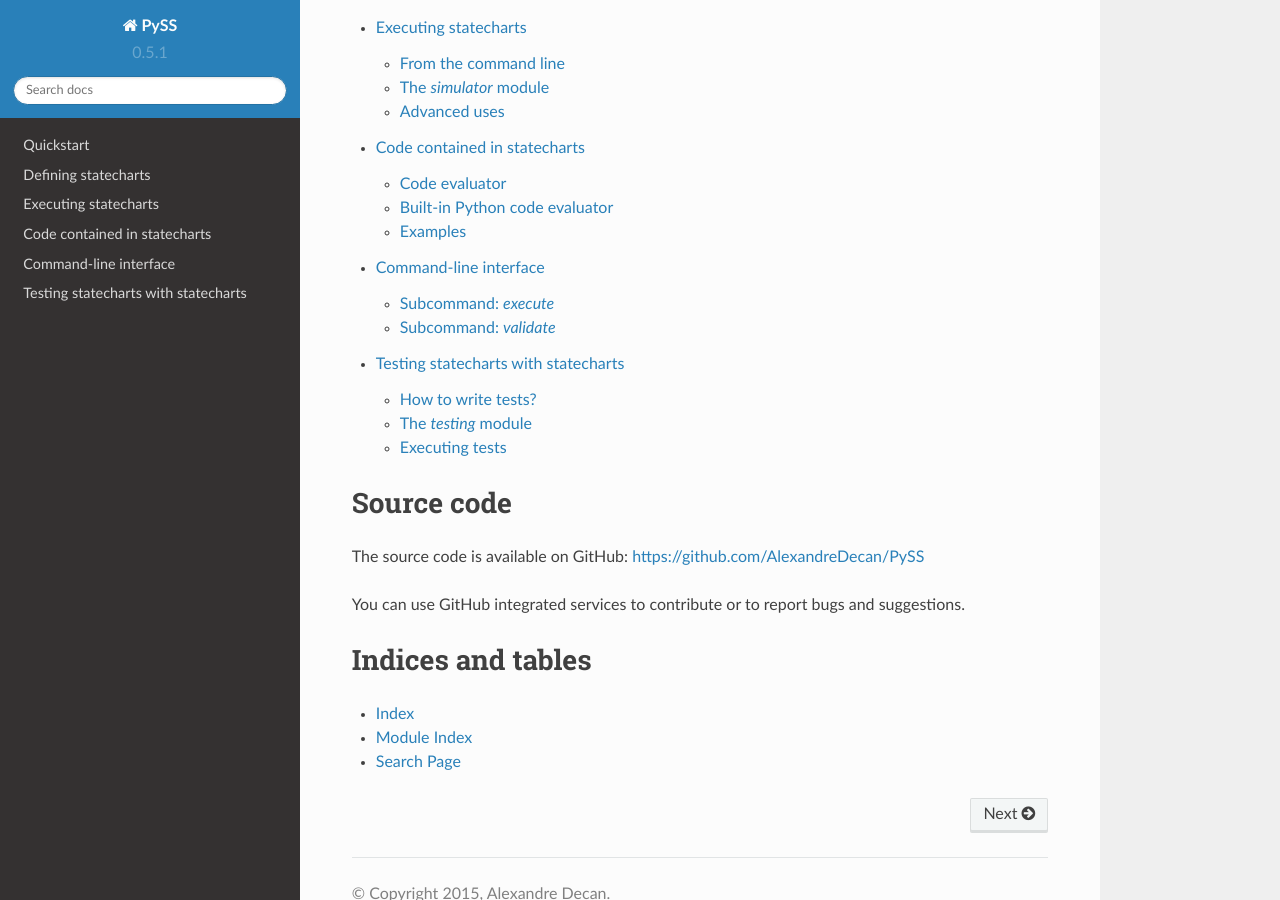
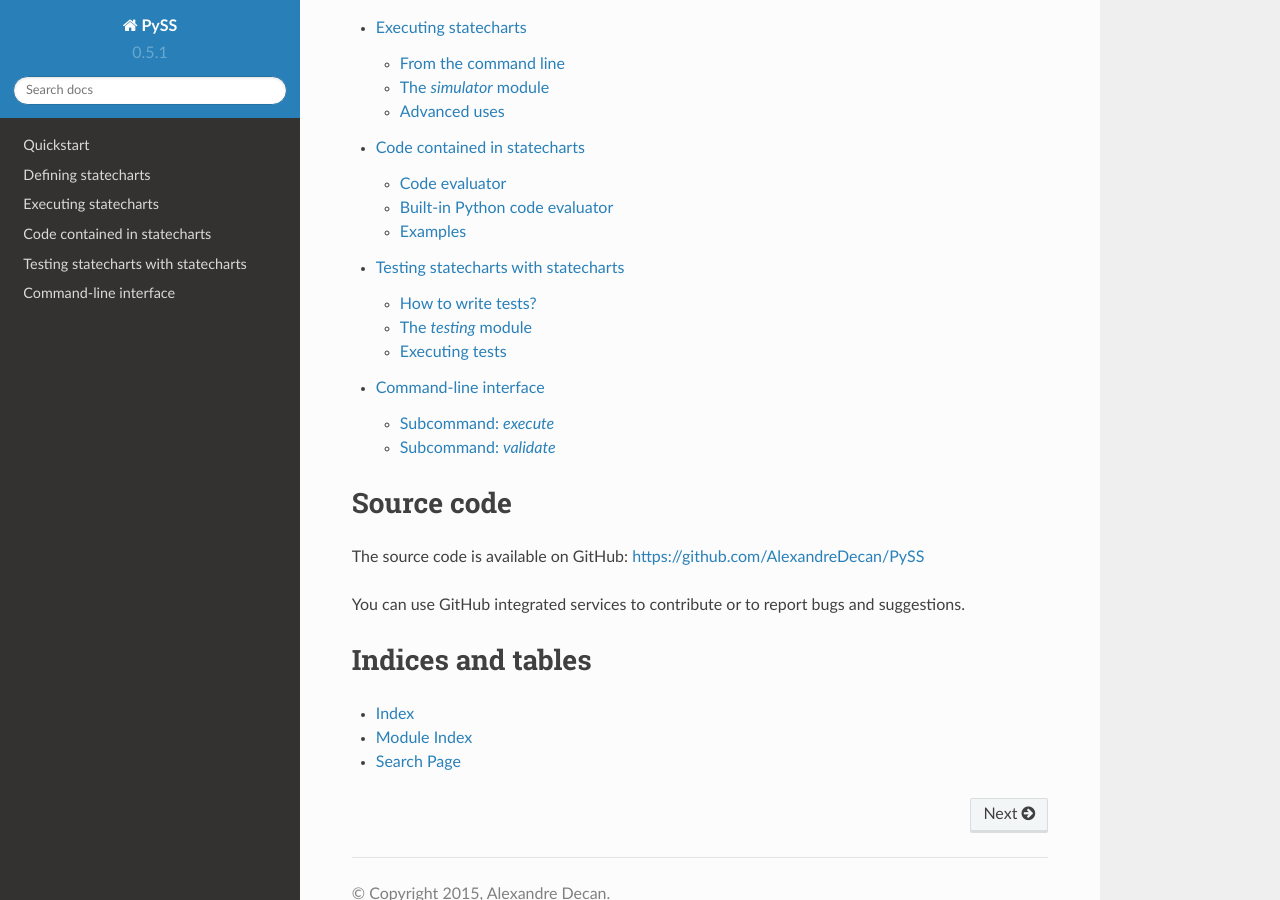
Before and after one commit to AlexandreDecan/sismic, a Sphinx documentation site: the page built from docs/index.rst, in a window 1280 px wide and 900 px high, scrolled down 1044 px. Built offline with Sphinx 7.4.7 and the Read the Docs theme 2.0.0, drawn with Linux system fonts in a browser that asks for light colours.

Commit message:
Another doc fixes

```diff
--- a/docs/index.rst
+++ b/docs/index.rst
@@ -51,8 +51,8 @@ Contents
     format
     execution
     evaluation
+    testing
     cli
-    testing
 
 
 Source code
--- a/docs/testing.rst
+++ b/docs/testing.rst
@@ -117,7 +117,7 @@ If the execution ends (``stop`` event) before the destination is reached (ie. in
 another state than ``destinationReached``), the tester execution does not end
 in a final state, meaning that the test fails.
 
-.. literalinclude:: .//examples/tester/elevator/destination_reached.yaml
+.. literalinclude:: ../examples/tester/elevator/destination_reached.yaml
    :language: yaml
 
 
@@ -133,6 +133,7 @@ The ``on entry`` of ``error`` then raises an ``AssertionError``.
 
 .. literalinclude:: ../examples/tester/elevator/closed_doors_while_moving.yaml
    :language: yaml
+
 
 7th floor is never reached
 ^^^^^^^^^^^^^^^^^^^^^^^^^^
```
